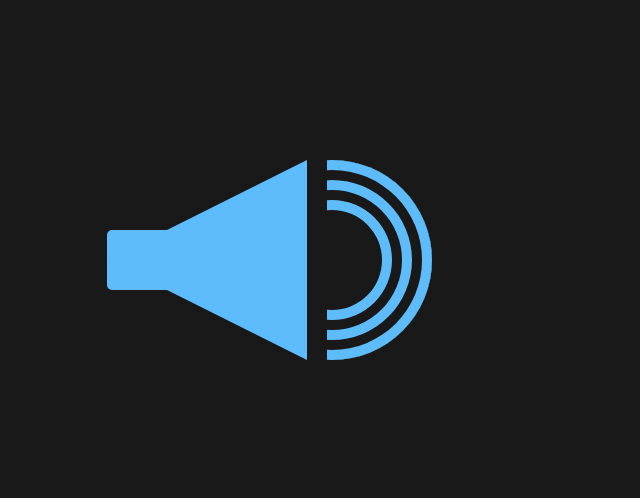
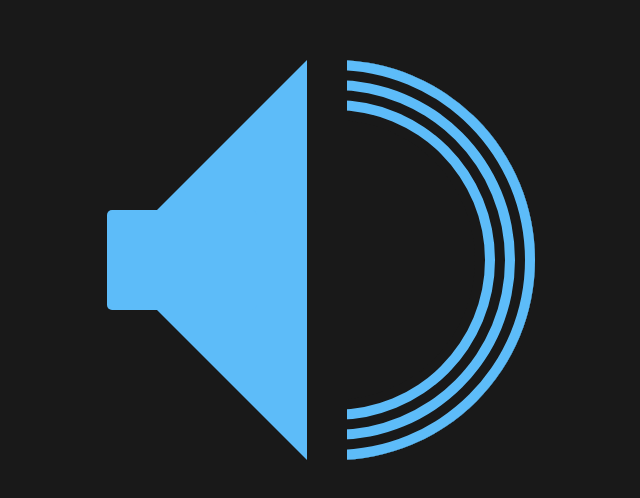
Before and after one commit to emir-masinovic/css-challenge-megaphone, a plain HTML site: page index.html in a window 1280 px wide. Shown: the part 140-638 px from the top of the page, without its empty margins (328-968 px from the left). Drawn offline with Linux system fonts and the light colour scheme.

Commit message:
scales based on speaker size

```diff
--- a/index.css
+++ b/index.css
@@ -2,6 +2,11 @@
   margin: 0;
   padding: 0;
   box-sizing: border-box;
+}
+
+:root {
+  --speaker-size: 200px;
+  --sound-size: calc(var(--speaker-size) * 2);
 }
 
 body {
@@ -12,54 +17,63 @@ body {
   justify-content: center;
 }
 
+/* For positioning */
 #speaker,
 #sound {
   align-self: center;
   width: 200px;
-  height: 200px;
+  height: calc(var(--speaker-size) * 2);
   position: relative;
-  background: transparent;
 }
 
+/* Triangle part */
 #speaker::before {
   content: "";
   position: absolute;
+  background-color: #191919;
   right: 0;
-  border-top: 100px solid transparent;
+  border-top: var(--speaker-size) solid transparent;
   border-right: 200px solid #5dbcf9;
-  border-bottom: 100px solid transparent;
+  border-bottom: var(--speaker-size) solid transparent;
   z-index: 2;
 }
 
+/* Back part */
 #speaker::after {
-  --size: 60px;
+  --back-part-size: calc(var(--speaker-size) / 2);
+  --back-part-offset: calc(var(--speaker-size) / 4);
+
   content: "";
   position: absolute;
+  background-color: #5dbcf9;
   left: 0;
-  height: var(--size);
-  width: calc(var(--size) * 1.5);
-  background-color: #5dbcf9;
-  top: calc(var(--size) + 10px);
+  height: var(--back-part-size);
+  width: calc(var(--back-part-size) * 1.5);
+  top: calc(var(--back-part-size) + var(--back-part-offset));
   border-radius: 5px;
+  z-index: 2;
 }
 
+/* Rings */
 #sound::before {
+  --rings-offset: calc(var(--speaker-size) / 1.1);
   content: "";
   position: absolute;
-  height: calc(200px - 0px);
-  width: calc(200px - 0px);
-  left: -85px;
+  height: var(--sound-size);
+  width: var(--sound-size);
+  left: calc(var(--rings-offset) * -1);
   border-radius: 50%;
   box-shadow: inset 0px 0px 0px 10px #5dbcf9, inset 0px 0px 0px 20px #191919,
     inset 0px 0px 0px 30px #5dbcf9, inset 0px 0px 0px 40px #191919,
     inset 0px 0px 0px 50px #5dbcf9, inset 0px 0px 0px 60px #191919;
 }
 
+/* Cuts the rings */
 #sound::after {
   content: "";
   position: absolute;
-  height: calc(200px - 0px);
-  width: calc(20px - 0px);
+  height: var(--sound-size);
+  width: calc(var(--sound-size) / 10);
   background-color: #191919;
   left: -10px;
 }
```
